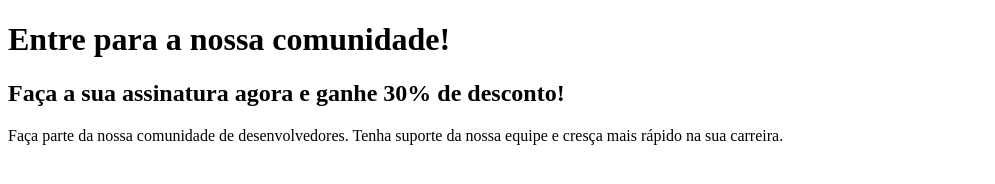
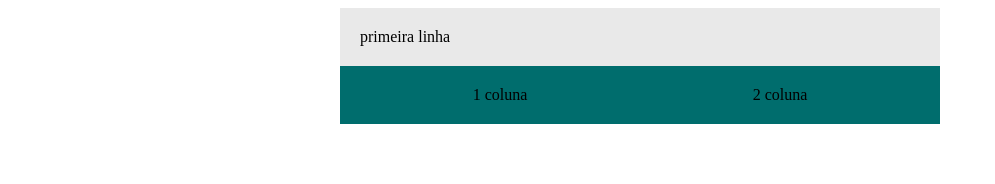
Before and after one commit to ivoosa7/bootcamp-devJr-modulo2, a plain HTML site: page index.html in a window 1280 px wide. Shown: the whole page, without its empty margins (0-995 px from the left). Drawn offline with Linux system fonts and the light colour scheme.

Commit message:
closes #2 - Paleta de cores e display Flex

```diff
--- a/index.html
+++ b/index.html
@@ -5,15 +5,36 @@
     <meta http-equiv="X-UA-Compatible" content="IE=edge">
     <meta name="viewport" content="width=device-width, initial-scale=1.0">
     <title>BootCamp DevJr - Sistema de Assinaturas</title>
+
+    <style>
+        .container {
+            background-color: #E9E9E9;
+            margin: auto;
+            width: 600px;
+        }
+
+        .header{
+            padding: 20px;
+        }
+
+        .flex-container {
+            display: flex;
+            background-color: #006D6D;
+            justify-content: space-around;
+            padding: 20px;
+        }
+
+    </style>
+
+    <link rel="stylesheet" href="style.css">
 </head>
 <body>
-<!--
-    estrutura do professor
-    <div>
-        <div>
+    <!--estrutura do professor-->
+    <div class="container">
+        <div class="header">
             primeira linha
         </div>
-        <div>
+        <div class="flex-container">
             <div>
                 1 coluna
             </div>
@@ -22,17 +43,7 @@
             </div>
         </div>
     </div>
--->
-    <header>
-        <h1>Entre para a nossa comunidade!</h1>
-        <h2>Faça a sua assinatura agora e ganhe 30% de desconto!</h2>
 
-        <p>Faça parte da nossa comunidade de desenvolvedores.
-            Tenha suporte da nossa equipe e cresça mais rápido na sua carreira.
-        </p>
-    </header>
-    <main>
 
-    </main>
 </body>
 </html>
```
